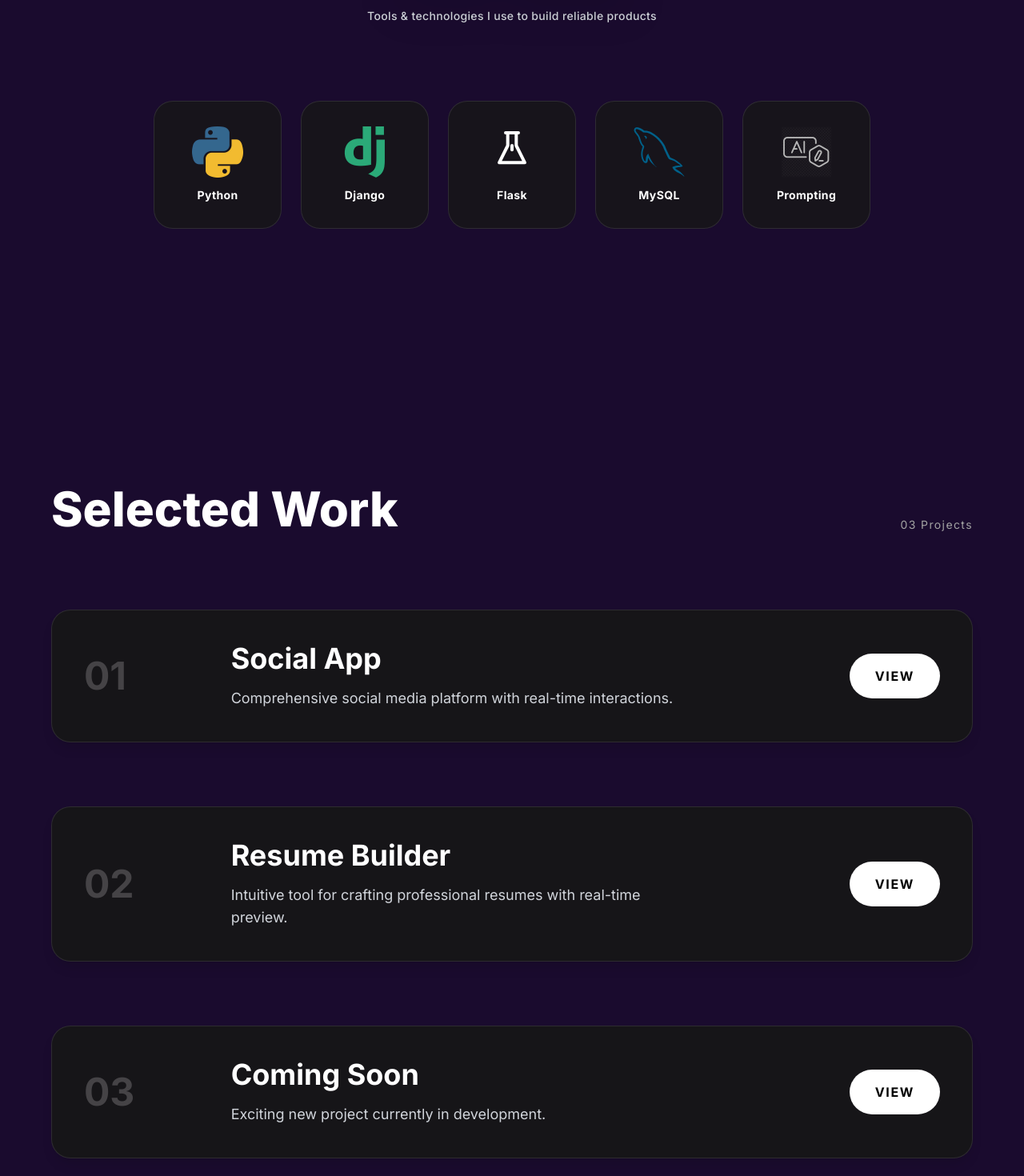
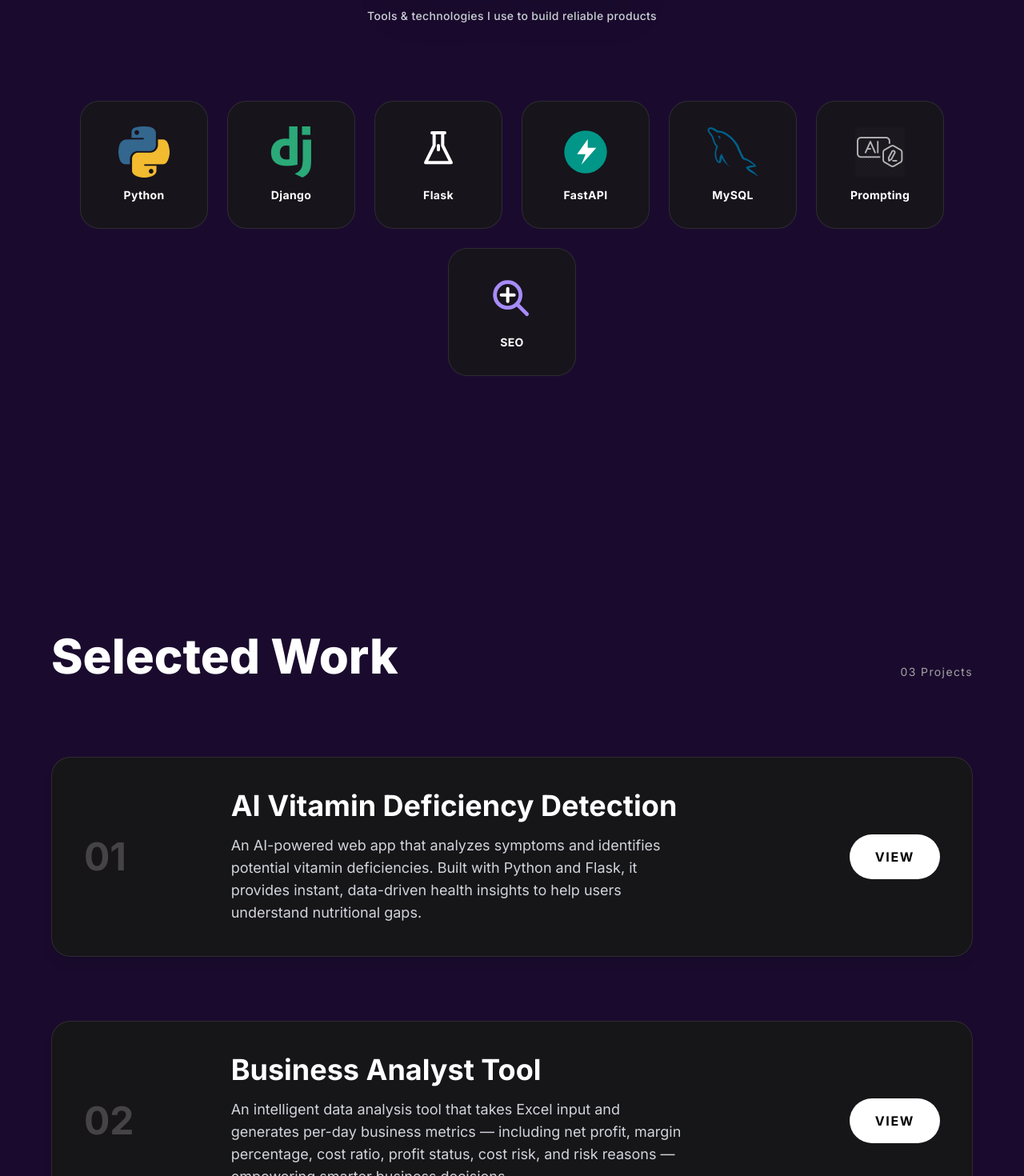
Before and after one commit to hardhdave/mysite, a Next.js app: page / in a window 1280 px wide. Shown: the part 1460-2930 px from the top of the page at 80% size. Built offline with nearby package versions, Linux system fonts and the light colour scheme.

Commit message:
Add FastAPI & SEO skills, update projects, fix resume PDF link

```diff
--- a/components/Navbar.jsx
+++ b/components/Navbar.jsx
@@ -66,11 +66,10 @@ export default function Navbar() {
             </li>
           ))}
 
-          {/* resume */}
           <li>
             <a
-              href="/hardh rsume.pdf"
-              download
+              href="/hardh d resume.pdf"
+              download="Hardh_Dave_Resume.pdf"
               className="ml-4 rounded-full border border-purple-400/40 px-6 py-2 text-xs uppercase tracking-widest text-purple-300 transition-all hover:bg-purple-400 hover:text-black hover:border-purple-400"
             >
               Resume
@@ -114,8 +113,8 @@ export default function Navbar() {
 
             <li className="mt-8">
                <a
-                  href="/hardh rsume.pdf"
-                  download
+                  href="/hardh d resume.pdf"
+                  download="Hardh_Dave_Resume.pdf"
                   className="px-8 py-3 rounded-full bg-purple-500 text-black font-bold tracking-widest hover:bg-purple-400 transition-colors"
                >
                  RESUME
--- a/components/Skills.jsx
+++ b/components/Skills.jsx
@@ -35,12 +35,29 @@ export default function Skills() {
     </svg>
   );
 
+  const FastApiLogo = () => (
+    <svg viewBox="0 0 24 24" fill="none" className="w-16 h-16 transition-transform duration-300 group-hover:scale-110">
+      <circle cx="12" cy="12" r="10" fill="#009688" />
+      <path d="M13 6l-5 7h4l-2 5 7-8h-4z" fill="#ffffff" />
+    </svg>
+  );
+
+  const SeoLogo = () => (
+    <svg viewBox="0 0 24 24" fill="none" className="w-16 h-16 transition-transform duration-300 group-hover:scale-110">
+      <circle cx="10" cy="10" r="6" stroke="#a78bfa" strokeWidth="1.8" />
+      <path d="M14.5 14.5L19 19" stroke="#a78bfa" strokeWidth="1.8" strokeLinecap="round" />
+      <path d="M7 10h6M10 7v6" stroke="#ffffff" strokeWidth="1.5" strokeLinecap="round" />
+    </svg>
+  );
+
   const skills = [
     { name: 'Python', icon: '/images/skills/python.png', type: 'image', invert: false },
     { name: 'Django', icon: '/images/skills/django.png', type: 'image', invert: false },
     { name: 'Flask', icon: FlaskLogo, type: 'component' },
+    { name: 'FastAPI', icon: FastApiLogo, type: 'component' },
     { name: 'MySQL', icon: '/images/skills/mysql.png', type: 'image', invert: false },
     { name: 'Prompting', icon: '/images/skills/prompting.png', type: 'image', invert: true },
+    { name: 'SEO', icon: SeoLogo, type: 'component' },
   ];
 
   // Removed GSAP entrance to ensure full availability
--- a/components/Work.jsx
+++ b/components/Work.jsx
@@ -12,23 +12,24 @@ export default function Work() {
 
   const projects = [
     {
+      title: 'AI Vitamin Deficiency Detection',
+      desc: 'An AI-powered web app that analyzes symptoms and identifies potential vitamin deficiencies. Built with Python and Flask, it provides instant, data-driven health insights to help users understand nutritional gaps.',
+      link: 'https://ai-vitamin-deficiency-detection-1.onrender.com/',
+      index: '01',
+    },
+    {
+      title: 'Business Analyst Tool',
+      desc: 'An intelligent data analysis tool that takes Excel input and generates per-day business metrics — including net profit, margin percentage, cost ratio, profit status, cost risk, and risk reasons — empowering smarter business decisions.',
+      link: 'https://aibussinessanalyst-2.onrender.com/',
+      index: '02',
+    },
+    {
       title: 'Social App',
       desc: 'Comprehensive social media platform with real-time interactions.',
       link: 'https://socialapp-eulh.onrender.com/explore?filter=recent',
-      index: '01',
-    },
-    {
-      title: 'Resume Builder',
-      desc: 'Intuitive tool for crafting professional resumes with real-time preview.',
-      link: 'https://resume-builder-vf6d.onrender.com/builder',
-      index: '02',
-    },
-    {
-      title: 'Coming Soon',
-      desc: 'Exciting new project currently in development.',
-      link: '#',
       index: '03',
     },
+
   ];
 
   useEffect(() => {
```
Also changed, not shown: 2 other files (tests, documents, lock files or other folders).
